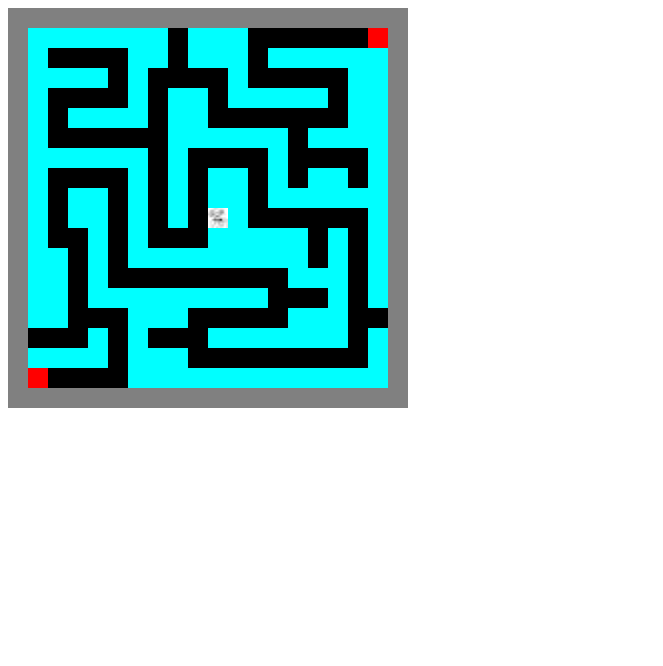
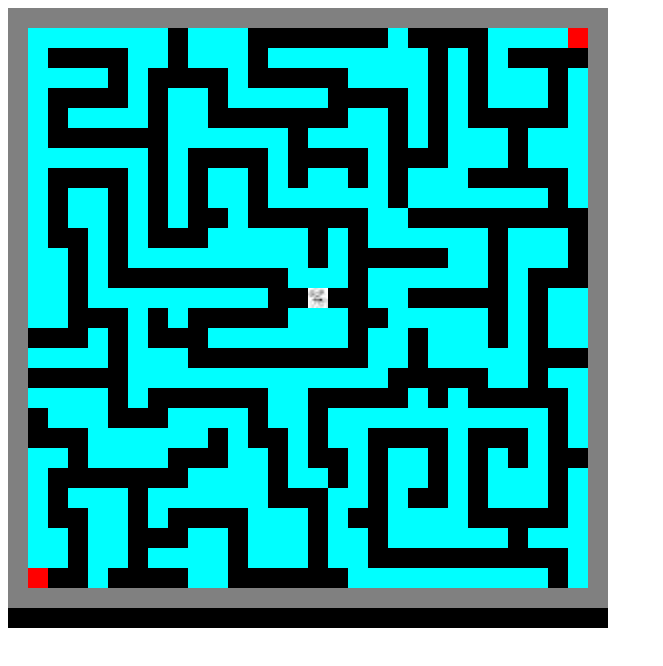
Before and after one commit to paradox-afk/laberindoExamenUnidad2, a plain HTML site: page laberinto.html in a window 1280 px wide. Shown: the whole page, without its empty margins (0-663 px from the left). Drawn offline with Linux system fonts and the light colour scheme.

Commit message:
funcionamiento final

```diff
--- a/laberinto.html
+++ b/laberinto.html
@@ -9,34 +9,44 @@
 	</style>
 </head>
 <body>
-	<canvas id="canvas" width="400" height="400"></canvas>
+	<canvas id="canvas" width="600" height="620"></canvas>
 	<script type="text/javascript">
-		var canvas = null, ctx = null, x = 200, y = 200;
+		var canvas = null, ctx = null, x = 15*20, y = 14*20;
 		var player = null, playerSize = 20;
 		var pausa = false, walls = Array(), wallX = 0, wallY = 0, over = false;
 		var playe_body = new Image();
 
 		var mapa = [
-					  	[3, 3, 3, 3, 3, 3, 3, 3, 3, 3, 3, 3, 3, 3, 3, 3, 3, 3, 3, 3],
-					  	[3, 1, 1, 1, 1, 1, 1, 1, 0, 1, 1, 1, 0, 0, 0, 0, 0, 0, 2, 3],
-					  	[3, 1, 0, 0, 0, 0, 1, 1, 0, 1, 1, 1, 0, 1, 1, 1, 1, 1, 1, 3],
-					  	[3, 1, 1, 1, 1, 0, 1, 0, 0, 0, 0, 1, 0, 0, 0, 0, 0, 1, 1, 3],
-					  	[3, 1, 0, 0, 0, 0, 1, 0, 1, 1, 0, 1, 1, 1, 1, 1, 0, 1, 1, 3],
-					  	[3, 1, 0, 1, 1, 1, 1, 0, 1, 1, 0, 0, 0, 0, 0, 0, 0, 1, 1, 3],
-					  	[3, 1, 0, 0, 0, 0, 0, 0, 1, 1, 1, 1, 1, 1, 0, 1, 1, 1, 1, 3],
-					  	[3, 1, 1, 1, 1, 1, 1, 0, 1, 0, 0, 0, 0, 1, 0, 0, 0, 0, 1, 3],
-					  	[3, 1, 0, 0, 0, 0, 1, 0, 1, 0, 1, 1, 0, 1, 0, 1, 1, 0, 1, 3],
-					  	[3, 1, 0, 1, 1, 0, 1, 0, 1, 0, 1, 1, 0, 1, 1, 1, 1, 1, 1, 3],
-					  	[3, 1, 0, 1, 1, 0, 1, 0, 1, 0, 0, 1, 0, 0, 0, 0, 0, 0, 1, 3],
-					  	[3, 1, 0, 0, 1, 0, 1, 0, 0, 0, 1, 1, 1, 1, 1, 0, 1, 0, 1, 3],
-					  	[3, 1, 1, 0, 1, 0, 1, 1, 1, 1, 1, 1, 1, 1, 1, 0, 1, 0, 1, 3],
-					  	[3, 1, 1, 0, 1, 0, 0, 0, 0, 0, 0, 0, 0, 0, 1, 1, 1, 0, 1, 3],
-					  	[3, 1, 1, 0, 1, 1, 1, 1, 1, 1, 1, 1, 1, 0, 0, 0, 1, 0, 1, 3],
-					  	[3, 1, 1, 0, 0, 0, 1, 1, 1, 0, 0, 0, 0, 0, 1, 1, 1, 0, 0, 3],
-					  	[3, 0, 0, 0, 1, 0, 1, 0, 0, 0, 1, 1, 1, 1, 1, 1, 1, 0, 1, 3],
-					  	[3, 1, 1, 1, 1, 0, 1, 1, 1, 0, 0, 0, 0, 0, 0, 0, 0, 0, 1, 3],
-					  	[3, 2, 0, 0, 0, 0, 1, 1, 1, 1, 1, 1, 1, 1, 1, 1, 1, 1, 1, 3],
-					  	[3, 3, 3, 3, 3, 3, 3, 3, 3, 3, 3, 3, 3, 3, 3, 3, 3, 3, 3, 3]
+					  	[3, 3, 3, 3, 3, 3, 3, 3, 3, 3, 3, 3, 3, 3, 3, 3, 3, 3, 3, 3, 3, 3, 3, 3, 3, 3, 3, 3, 3, 3],
+					  	[3, 1, 1, 1, 1, 1, 1, 1, 0, 1, 1, 1, 0, 0, 0, 0, 0, 0, 0, 1, 0, 0, 0, 0, 1, 1, 1, 1, 2, 3],
+					  	[3, 1, 0, 0, 0, 0, 1, 1, 0, 1, 1, 1, 0, 1, 1, 1, 1, 1, 1, 1, 1, 0, 1, 0, 1, 0, 0, 0, 0, 3],
+					  	[3, 1, 1, 1, 1, 0, 1, 0, 0, 0, 0, 1, 0, 0, 0, 0, 0, 1, 1, 1, 1, 0, 1, 0, 1, 1, 1, 0, 1, 3],
+					  	[3, 1, 0, 0, 0, 0, 1, 0, 1, 1, 0, 1, 1, 1, 1, 1, 0, 0, 0, 0, 1, 0, 1, 0, 1, 1, 1, 0, 1, 3],
+					  	[3, 1, 0, 1, 1, 1, 1, 0, 1, 1, 0, 0, 0, 0, 0, 0, 0, 1, 1, 0, 1, 0, 1, 0, 0, 0, 0, 0, 1, 3],
+					  	[3, 1, 0, 0, 0, 0, 0, 0, 1, 1, 1, 1, 1, 1, 0, 1, 1, 1, 1, 0, 1, 0, 1, 1, 1, 0, 1, 1, 1, 3],
+					  	[3, 1, 1, 1, 1, 1, 1, 0, 1, 0, 0, 0, 0, 1, 0, 0, 0, 0, 1, 0, 0, 0, 1, 1, 1, 0, 1, 1, 1, 3],
+					  	[3, 1, 0, 0, 0, 0, 1, 0, 1, 0, 1, 1, 0, 1, 0, 1, 1, 0, 1, 0, 1, 1, 1, 0, 0, 0, 0, 0, 1, 3],
+					  	[3, 1, 0, 1, 1, 0, 1, 0, 1, 0, 1, 1, 0, 1, 1, 1, 1, 1, 1, 0, 1, 1, 1, 1, 1, 1, 1, 0, 1, 3],
+					  	[3, 1, 0, 1, 1, 0, 1, 0, 1, 0, 0, 1, 0, 0, 0, 0, 0, 0, 1, 1, 0, 0, 0, 0, 0, 0, 0, 0, 0, 3],
+					  	[3, 1, 0, 0, 1, 0, 1, 0, 0, 0, 1, 1, 1, 1, 1, 0, 1, 0, 1, 1, 1, 1, 1, 1, 0, 1, 1, 1, 0, 3],
+					  	[3, 1, 1, 0, 1, 0, 1, 1, 1, 1, 1, 1, 1, 1, 1, 0, 1, 0, 0, 0, 0, 0, 1, 1, 0, 1, 1, 1, 0, 3],
+					  	[3, 1, 1, 0, 1, 0, 0, 0, 0, 0, 0, 0, 0, 0, 1, 1, 1, 0, 1, 1, 1, 1, 1, 1, 0, 1, 0, 0, 0, 3],
+					  	[3, 1, 1, 0, 1, 1, 1, 1, 1, 1, 1, 1, 1, 0, 0, 0, 0, 0, 1, 1, 0, 0, 0, 0, 0, 1, 0, 1, 1, 3],
+					  	[3, 1, 1, 0, 0, 0, 1, 0, 1, 0, 0, 0, 0, 0, 1, 1, 1, 0, 0, 1, 1, 1, 1, 1, 0, 1, 0, 1, 1, 3],
+					  	[3, 0, 0, 0, 1, 0, 1, 0, 0, 0, 1, 1, 1, 1, 1, 1, 1, 0, 1, 1, 0, 1, 1, 1, 0, 1, 0, 1, 1, 3],
+					  	[3, 1, 1, 1, 1, 0, 1, 1, 1, 0, 0, 0, 0, 0, 0, 0, 0, 0, 1, 1, 0, 1, 1, 1, 1, 1, 0, 0, 0, 3],
+					  	[3, 0, 0, 0, 0, 0, 1, 1, 1, 1, 1, 1, 1, 1, 1, 1, 1, 1, 1, 0, 0, 0, 0, 0, 1, 1, 0, 1, 1, 3],
+					  	[3, 1, 1, 1, 1, 0, 1, 0, 0, 0, 0, 0, 0, 1, 1, 0, 0, 0, 0, 0, 1, 0, 1, 0, 0, 0, 0, 0, 1, 3],
+					  	[3, 0, 1, 1, 1, 0, 0, 0, 1, 1, 1, 1, 0, 1, 1, 0, 1, 1, 1, 1, 1, 1, 1, 1, 1, 1, 1, 0, 1, 3],
+					  	[3, 0, 0, 0, 1, 1, 1, 1, 1, 1, 0, 1, 0, 0, 1, 0, 1, 1, 0, 0, 0, 0, 1, 0, 0, 0, 1, 0, 1, 3],
+					  	[3, 1, 1, 0, 1, 1, 1, 1, 0, 0, 0, 1, 1, 0, 1, 0, 0, 1, 0, 1, 1, 0, 1, 0, 1, 0, 1, 0, 0, 3],
+					  	[3, 1, 0, 0, 0, 0, 0, 0, 0, 1, 1, 1, 1, 0, 1, 1, 0, 1, 0, 1, 1, 0, 1, 0, 1, 1, 1, 0, 1, 3],
+					  	[3, 1, 0, 1, 1, 1, 0, 1, 1, 1, 1, 1, 1, 0, 0, 0, 1, 1, 0, 1, 0, 0, 1, 0, 1, 1, 1, 0, 1, 3],
+					  	[3, 1, 0, 0, 1, 1, 0, 1, 0, 0, 0, 0, 1, 1, 1, 0, 1, 0, 0, 1, 1, 1, 1, 0, 0, 0, 0, 0, 1, 3],
+					  	[3, 1, 1, 0, 1, 1, 0, 0, 0, 1, 1, 0, 1, 1, 1, 0, 1, 1, 0, 1, 1, 1, 1, 1, 1, 0, 1, 1, 1, 3],
+					  	[3, 1, 1, 0, 1, 1, 0, 1, 1, 1, 1, 0, 1, 1, 1, 0, 1, 1, 0, 0, 0, 0, 0, 0, 0, 0, 0, 0, 1, 3],
+					  	[3, 2, 0, 0, 1, 0, 0, 0, 0, 1, 1, 0, 0, 0, 0, 0, 0, 1, 1, 1, 1, 1, 1, 1, 1, 1, 1, 0, 1, 3],
+					  	[3, 3, 3, 3, 3, 3, 3, 3, 3, 3, 3, 3, 3, 3, 3, 3, 3, 3, 3, 3, 3, 3, 3, 3, 3, 3, 3, 3, 3, 3]
 					];
 
 		window.requestAnimationFrame = (function()
@@ -84,15 +94,15 @@
 			if(pausa)
 			{
 				ctx.fillStyle = "#00FF00";
-				ctx.font = "15px Arial";
-				ctx.fillText("Juego pausado ESPACIO para continuar", 60, canvas.height-5);
+				ctx.font = "18px Arial";
+				ctx.fillText("Juego pausado ESPACIO para continuar", 150, canvas.height-5);
 			}
 
 			if(over)
 			{
 				ctx.fillStyle = "#00FF00";
-				ctx.font = "15px Arial";
-				ctx.fillText("Game Over", 150, canvas.height-5);
+				ctx.font = "18px Arial";
+				ctx.fillText("Game Over", 255, canvas.height-5);
 				setTimeout("location.reload()",3000);
 			}
 
@@ -114,7 +124,23 @@
 					{
 						if (player.intersects(walls[i]))
 						{
-							over = true;
+							if(player.y/playerSize == 1 && player.x/playerSize == 28)
+							{
+								over = true;
+							}
+							if(player.y/playerSize == 28 && player.x/playerSize == 1)
+							{
+								var x;
+								var y;
+								do
+								{
+									x = Math.round(Math.random()*30);
+									y = Math.round(Math.random()*30);
+								}
+								while(mapa[y][x]!=0);
+								player.x = x*20;
+								player.y = y*20;
+							}
 						}
 					}
 				}
@@ -138,9 +164,9 @@
 			player = new Rectangulo(x,y,playerSize,playerSize,"#00FF00");
 			playe_body.src = "player.png";
 
-			for(var i=0; i<playerSize; i++)
+			for(var i=0; i<30; i++)
 			{
-				for(var j=0; j<playerSize; j++)
+				for(var j=0; j<30; j++)
 				{
 					if(mapa[i][j] == 1)
 					{
@@ -175,12 +201,10 @@
 		{
 		  	const keyName = event.key;
 
-		  	if(!over)
+		  	if(!over && !pausa)
 			  	switch(keyName)
 				{
 					case "ArrowRight":
-						console.log((player.x/playerSize)+" "+(player.y/playerSize));
-						console.log(mapa[player.x/playerSize+1][player.y/playerSize]);
 						if(mapa[player.y/playerSize][player.x/playerSize+1] == 0 ||
 						   mapa[player.y/playerSize][player.x/playerSize+1] == 2)
 							player.x += 20;
```
